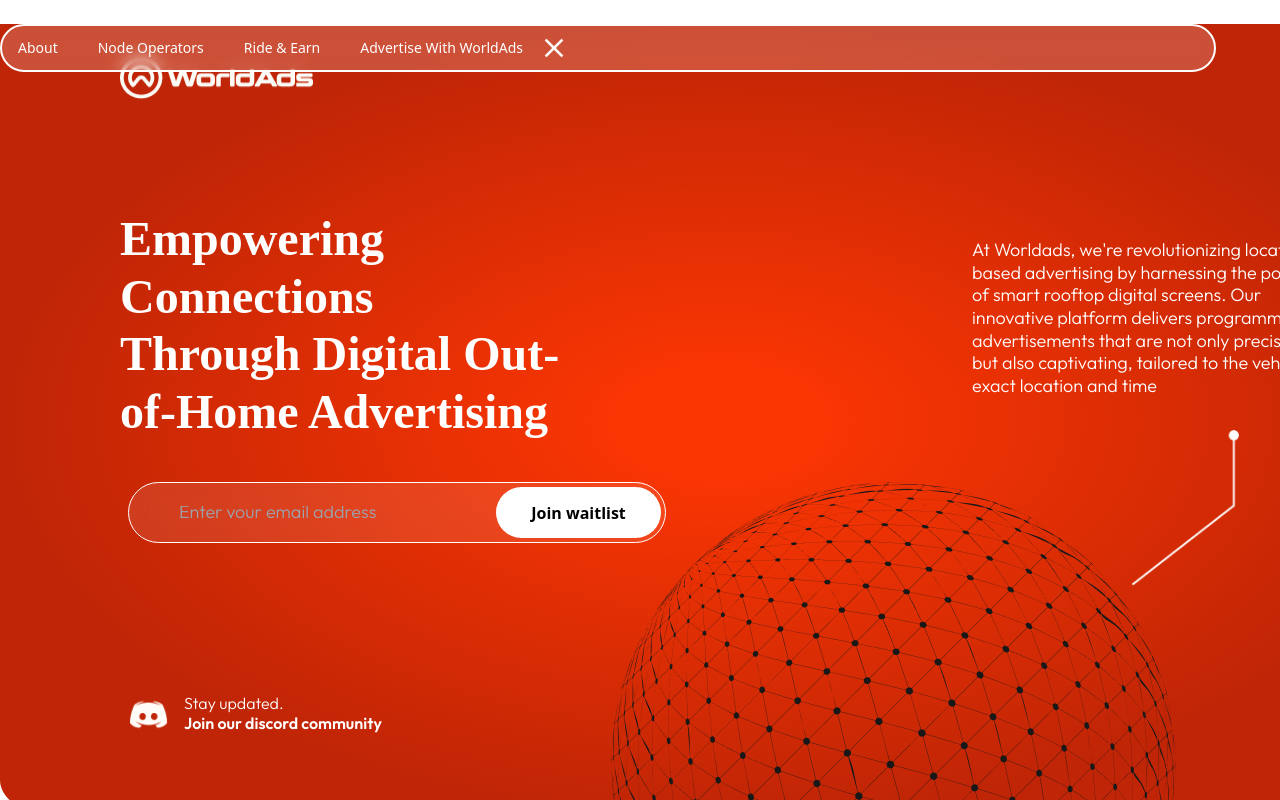
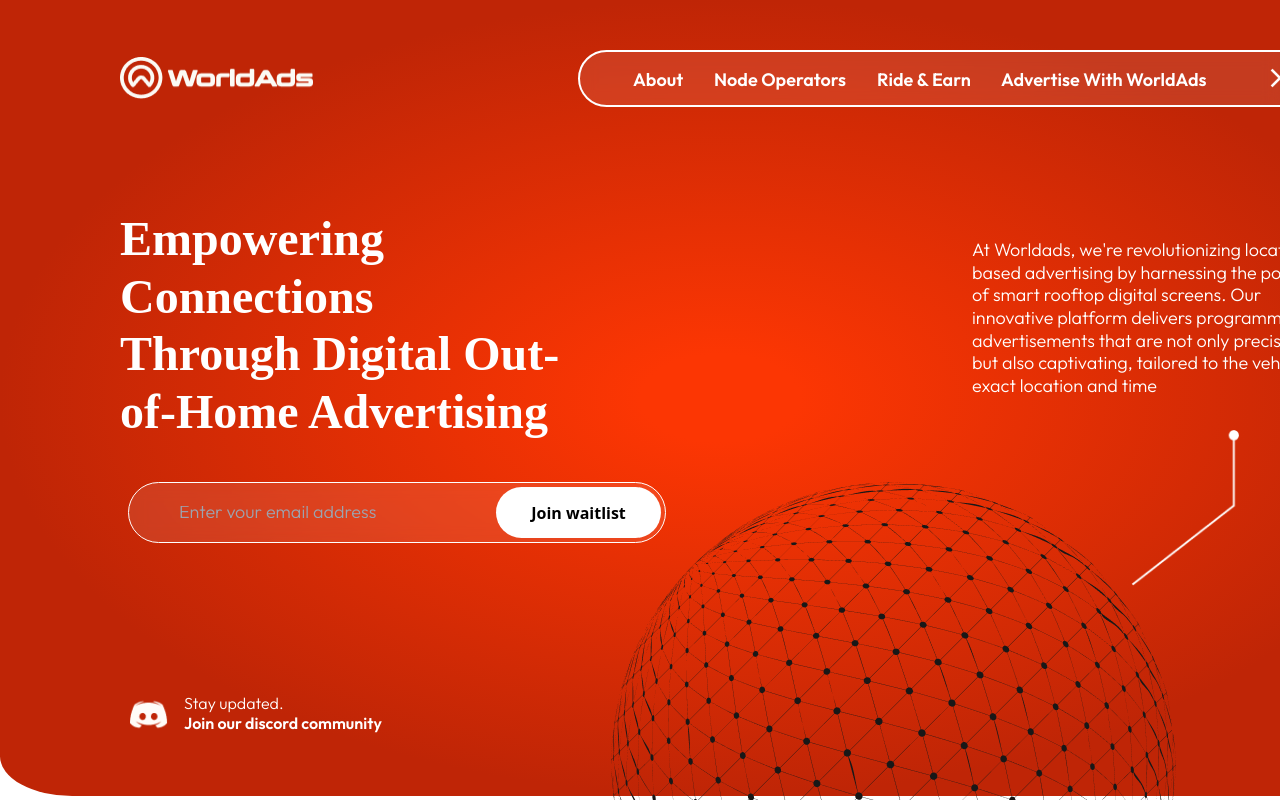
Before and after one commit to akshitchowdhury/WorldAds, a React (Create React App) app: page / in a window 1280 px wide. Both pictures are taken after a click on the picture 1267 px from the left and 78 px from the top of the page. Shown: the top 800 px of the page. Built offline with nearby package versions, Linux system fonts and the light colour scheme; a web font is replaced by a local one.

Commit message:
correctionNavButton

```diff
--- a/src/components/Footer/Footer.css
+++ b/src/components/Footer/Footer.css
@@ -105,9 +105,13 @@
 
 
 .footerImage{
-    position: relative;
-    left: 70%;
-    bottom: 17%
+    width: auto;
+    height: auto;
+    top: 289px;
+    left: 1000px;
+    gap: 0px;
+    opacity: 0.6px;
+    position: absolute;
 }
 
 .outfit-footerCopyright{
--- a/src/components/Hero/Nav/Nav.css
+++ b/src/components/Hero/Nav/Nav.css
@@ -22,14 +22,96 @@
     transform: scale(1.1);
 }
 .openMenu {
-    background-color: rgba(255, 255, 255, 0.2); /* Semi-transparent white */
-    backdrop-filter: blur(8px); /* Apply a blur effect with a radius of 8px */
+    width: 741px;
+    height: 57px;
+    top: 50px;
+    left: 578px;
+    gap: 0px;
+    border-radius: 100px ;
+    opacity: 0px;
+position: absolute;
+border: 2px solid #FFFFFF;
 
-    margin-left: auto;
-  }
+background-color: rgba(255, 255, 255, 0.1); /* Semi-transparent white */
+backdrop-filter: blur(8px);
 
+}
 
+.about{
+    width: 51px;
+height: 13px;
+top: 69px;
+left: 633px;
+gap: 0px;
+opacity: 0px;
+font-family: Outfit;
+font-size: 18px;
+font-weight: 600;
+line-height: 22.68px;
+text-align: left;
+color: #FFFFFF;
+position: absolute;
+}
+.nodeOp{
+    width: 133px;
+height: 13px;
+top: 69px;
+left: 714px;
+gap: 0px;
+opacity: 0px;
+font-family: Outfit;
+font-size: 18px;
+font-weight: 600;
+line-height: 22.68px;
+text-align: left;
 
+color: #FFFFFF;
+position: absolute;
+}
+
+.ride{
+    width: 94px;
+    height: 13px;
+    top: 69px;
+    left: 877px;
+    gap: 0px;
+    opacity: 0px;
+    font-family: Outfit;
+    font-size: 18px;
+    font-weight: 600;
+    line-height: 22.68px;
+    text-align: left;
+
+color: #FFFFFF;
+position: absolute;
+}
+
+.adWorld{
+    width: 206px;
+height: 13px;
+top: 69px;
+left: 1001px;
+gap: 0px;
+opacity: 0px;
+font-family: Outfit;
+font-size: 18px;
+font-weight: 600;
+line-height: 22.68px;
+text-align: left;
+position: absolute;
+color: #FFFFFF;
+
+}
+
+.cross{
+    width: 30px;
+height: 30px;
+top: 63px;
+left: 1265px;
+gap: 0px;
+opacity: 0px;
+position: absolute;
+}
 .logoImg{
 
     width: 193px;
--- a/src/components/Hero/Nav/Nav.jsx
+++ b/src/components/Hero/Nav/Nav.jsx
@@ -27,29 +27,24 @@
                     />
                 )}
                 {showInput && (
+                    <>
+                    <div className="openMenu bg-inherit border border-white "
+    >
 
-                    <div className="openMenu flex md:items-center bg-inherit border border-white rounded-full p-4 my-6 md:mx-16 max-w-auto h-12"
-    style={{
-        border: "2pt solid white",
 
-    }}>
-                        <div className="flex-2 flex flex-row justify-between mx-26">
-                            <div className="colBlock flex flex-col md:flex-row items-center text-white text-sm w-full">
-                                <p className="mr-10">About</p>
-                                <p className="mr-10">Node Operators</p>
-                                <p className="mr-10">Ride & Earn</p>
-                                <p className="adPara mr-10">Advertise With WorldAds</p>
+                    </div>
+                    <p className="about">About</p>
+                                <p className="nodeOp">Node Operators</p>
+                                <p className="ride">Ride & Earn</p>
+                                <p className="adWorld">Advertise With WorldAds</p>
                                 <img
                                     onClick={toggleInput}
                                     src={X}
-                                    className="h-1/3 -mx-6 "
+                                    className="cross"
                                     style={{ cursor: 'pointer' }}
                                     alt="Close Button"
                                 />
-                            </div>
-                        </div>
-                    </div>
-
+                    </>
                 )}
             </div>
         </>
```
